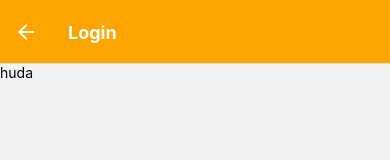
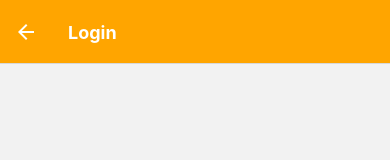
Before and after one commit to azan-rasheed-khan/alkaram-react-native, a React Native app: screen /Header in a window 390 px wide. Shown: the top 160 px of the page. Built offline with nearby package versions, Linux system fonts and the light colour scheme.

Commit message:
redundant code removed

```diff
--- a/src/modules/footer/footer.js
+++ b/src/modules/footer/footer.js
@@ -6,9 +6,7 @@ const Footer = () => {
     return (
         <ScrollView>
             <View>
-                <Text>
-                    Azaan
-                </Text>
+
             </View>
         </ScrollView>
     )
--- a/src/modules/header/Header.js
+++ b/src/modules/header/Header.js
@@ -14,9 +14,6 @@ import {
 const Header = () => {
     return(
         <View>
-            <Text>
-                huda
-            </Text>
         </View>
     )
 }
```
